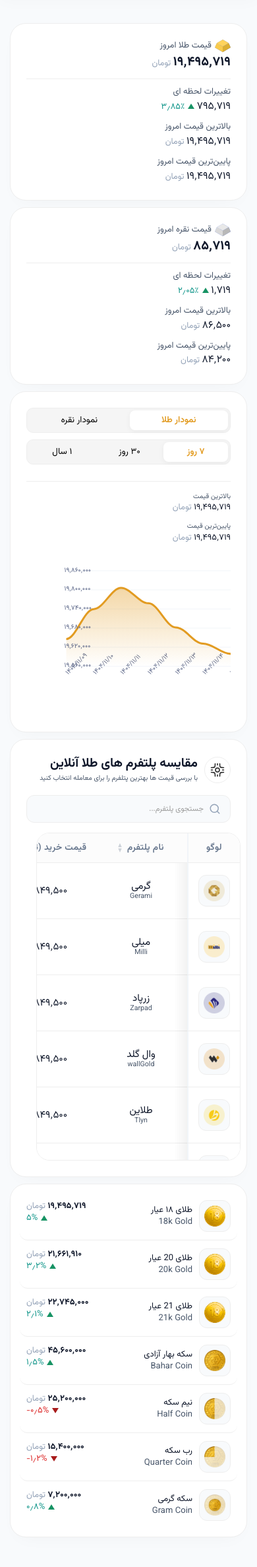
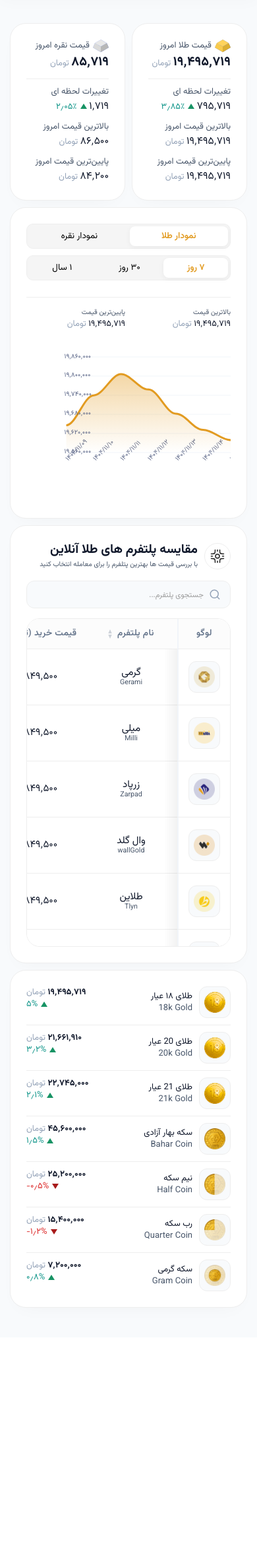
Before and after one commit to fariborzj2/TalaOnline, a PHP site: page / in a window 390 px wide. Shown: the part 65-2440 px from the top of the page at 66% size. After the commit the page ends 2047 px from the top, so only its background shows below. Run offline with PHP 8.4, Linux system fonts and the light colour scheme; some libraries are stand-ins or nearby versions.

Commit message:
Refactor CSS by removing unused styles
Removed mobile stacking styles for price cards and coin item enhancements.

```diff
--- a/css/style.css
+++ b/css/style.css
@@ -504,12 +504,6 @@ body {
     justify-content: space-between;
   }
 
-  /* Stack top price cards on mobile */
-  .section .d-flex.gap-20,
-  .section .d-flex-wrap {
-    flex-direction: column;
-  }
-
   .section .d-flex.gap-20 > *,
   .section .d-flex-wrap > * {
     width: 100% !important;
@@ -524,7 +518,7 @@ body {
 
   /* Responsive table hint */
   .table-box {
-    margin: 0 -15px;
+    /*! margin: 0 -15px; */
     border-radius: 0;
     border-left: none;
     border-right: none;
@@ -866,17 +860,6 @@ td {
 .table-box th:nth-child(6), .table-box td:nth-child(6) { width: 140px; flex-shrink: 0; }
 .table-box th:nth-child(7), .table-box td:nth-child(7) { width: 140px; flex-shrink: 0; }
 
-/* Coin Item Enhancements */
-.coin-item {
-  transition: all 0.2s;
-  padding: 12px 10px;
-  border-radius: 12px;
-  margin: 0 -10px;
-}
-.coin-item:hover {
-  background: #f1f5f9;
-}
-
 /* Search Box */
 .search-box {
   position: relative;
```
